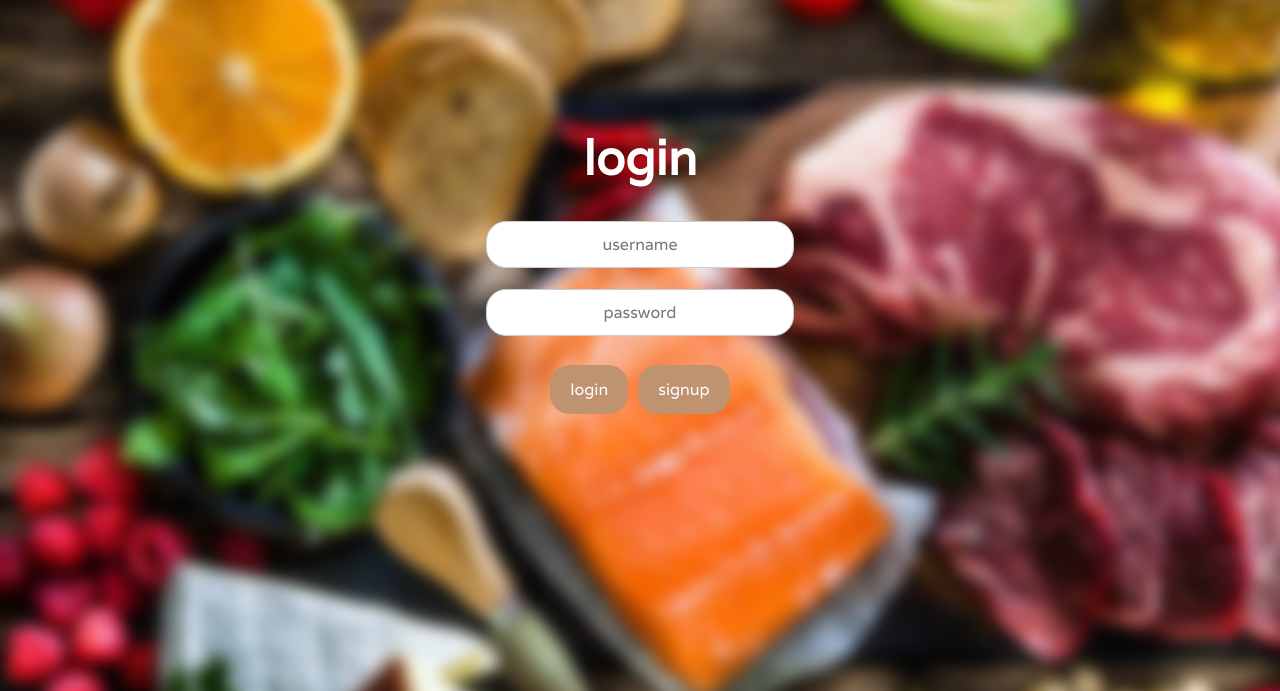
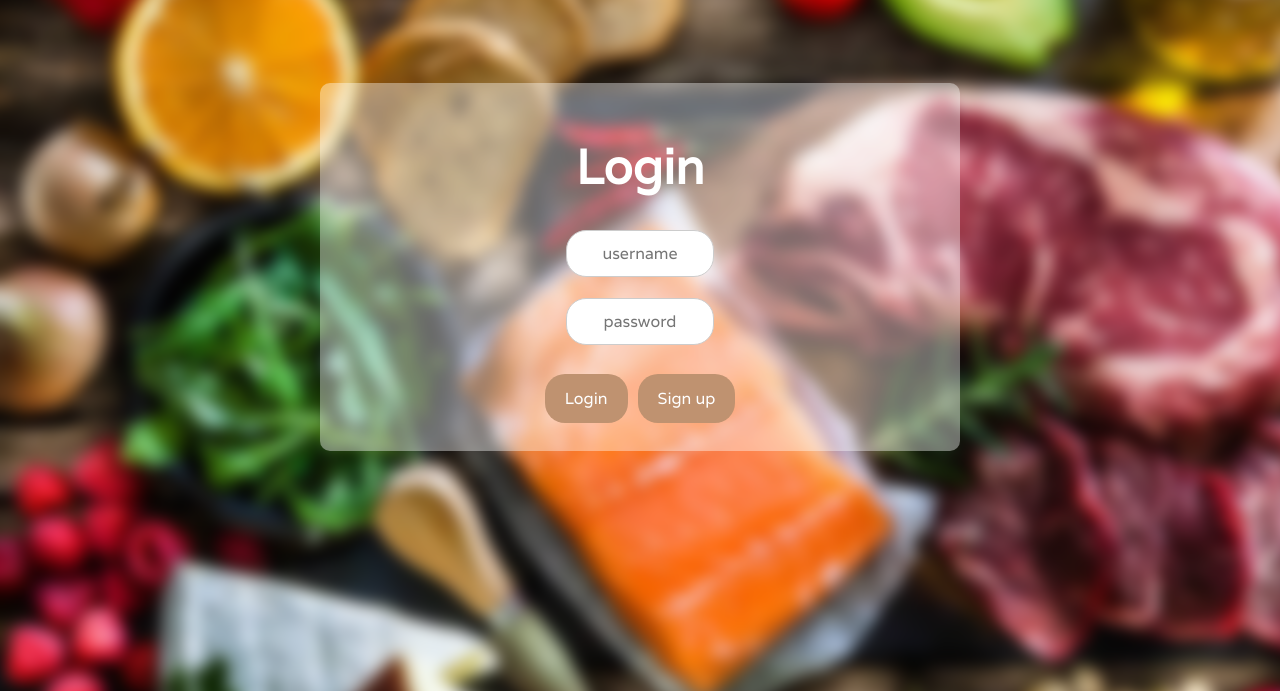
Before and after one commit to Paolo1151/ChefGenie, a Django app: page / in a window 1280 px wide. Shown: the part 82-773 px from the top of the page. Run offline with Django 4.2, Linux system fonts and the light colour scheme.

Commit message:
Front end edits

```diff
--- a/static/styles.css
+++ b/static/styles.css
@@ -178,7 +178,7 @@ h5.pantry_quantity {
     margin: 20px auto;
     padding: 20px;
     border-radius: 5px;
-    background-color: rgba(255, 255, 255, 0.75);
+    background-color: rgba(255, 255, 255, 1);
     display: block;
 }
 
--- a/templates/login/login.html
+++ b/templates/login/login.html
@@ -1,4 +1,16 @@
 {% extends 'base.html' %} {% block content %}
+
+<style>
+    .form-div {
+        background-color: rgba(255, 255, 255, 0.4);
+        border-radius: 10px;
+        width: clamp(350px, 50%, 1000px);
+    }
+
+    form {
+        padding: 20px 10px;
+    }
+</style>
 <nav>
     <ul>
         <a href="/home/new"><img src="static/pictures/ChefGenieLogo.png" style="height:100px; width: auto; margin-top: -17.5px; margin-left: -17.5px;"></a>
@@ -10,15 +22,18 @@
     </ul>
 </nav>
 <center>
+    <br>
+    <div class="form-div">
         <form class="form" method="post">
             {% csrf_token %} {% if message != '' %}
             <h2>{{ message }}</h2>
             {% endif %}
 
-        <h1>login</h1>
+            <h1>Login</h1>
             {{ form.username }}<br><br> {{ form.password }}<br><br>
 
-        <button type="submit">login</button><button onclick="location.href='/signup'" href="signup">signup</button>
+            <button type="submit">Login</button><button onclick="location.href='/signup'" href="signup">Sign up</button>
         </form>
+    </div>
 </center>
 {% endblock content %}
--- a/templates/login/signup.html
+++ b/templates/login/signup.html
@@ -20,5 +20,6 @@
 
         <button type="submit">submit</button>
     </form>
+
 </center>
 {% endblock content %}
--- a/templates/recipe/analytics.html
+++ b/templates/recipe/analytics.html
@@ -13,8 +13,9 @@
         <li><a href="/home/new">home</a></li>
     </ul>
 </nav>
-<article>
-    <h1 style="text-align:center;">Fitness Analytics</h1> <br>
+<article style="padding-bottom:75px;">
+    <h1 style="text-align:center; font-size: 3rem;">Fitness Analytics</h1>
+    <!-- <hr style="border-top: 2.5px solid black;"> <br> -->
     <div class="historygraph" style="align-content:center; margin-left: 30%;">
         <h3 class="h3"> Calorie Intake by Date </h3>
         <div class="tags">
```
Also changed, not shown: templates/recipe/recipehome.html (+10 -0 lines). Lines whose indentation alone changed are shown as unchanged.
